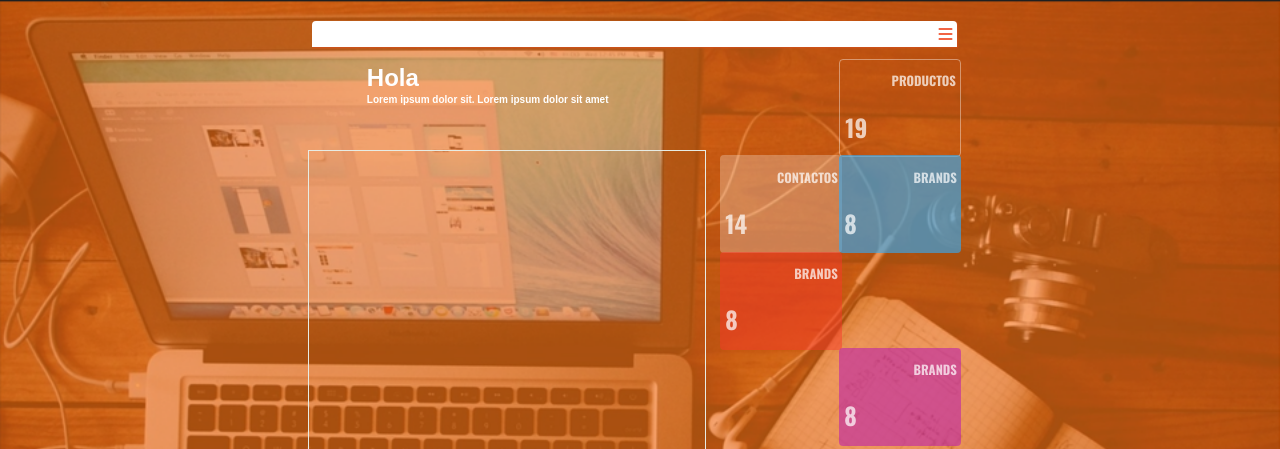
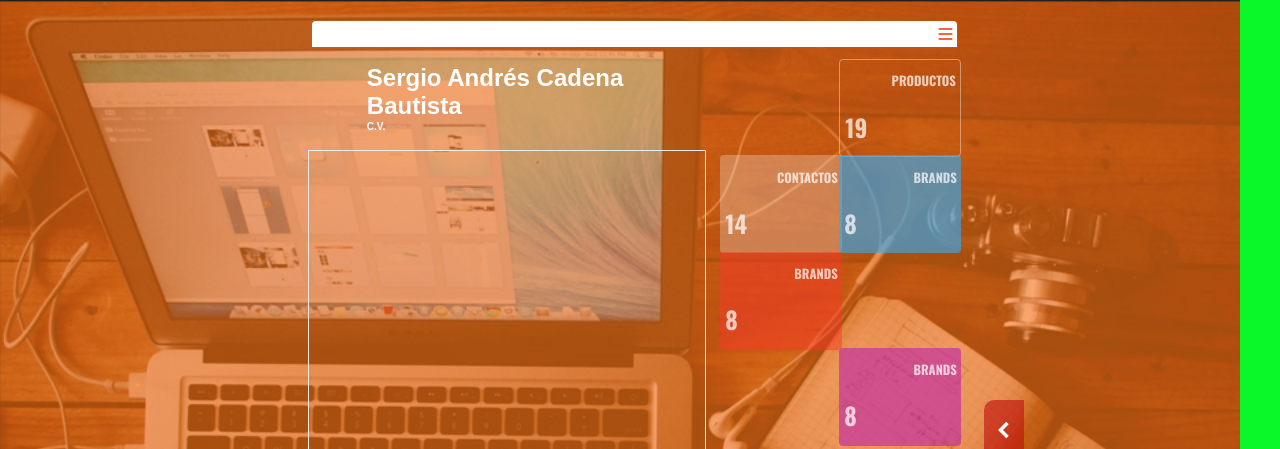
Before and after one commit to sergioacadena/sergioacadena.github.io, a plain HTML site: page docs/index.html in a window 1280 px wide. Shown: the top 449 px of the page. Drawn offline with nearby package versions, Linux system fonts and the light colour scheme; a web font is replaced by a local one.

Commit message:
Añadí el contenedor de menu lateral

```diff
--- a/docs/index.html
+++ b/docs/index.html
@@ -18,9 +18,8 @@
             </div>
         </nav>
         <article class="articuloInicio">
-            <h2>Hola</h2>
-            <h3>Lorem ipsum dolor sit. Lorem ipsum dolor
-                sit amet </h3>
+            <h2>Sergio Andrés Cadena Bautista</h2>
+            <h3>C.V.</h3>
         </article>
         <aside class="aside">
             <button class="aside__botonVacio"></button>
@@ -69,6 +68,18 @@
         </div>
 
     </div>
+    <div class="arrowMenu__left" id="arrowMenuleft">
+        <img src="assets/bxs-chevron-left.svg" class="menuLateral__arrow" id="menuLateralArrow" alt="">
 
+    </div>
+    <div class="arrowMenu" id="arrowMenu">
+
+
+        <div class="contendedor__Menu">
+
+        </div>
+    </div>
+
+    <script src="main.js"></script>
 </body>
 </html>
--- /dev/null
+++ b/docs/main.js
@@ -0,0 +1,20 @@
+document.getElementById("arrowMenuleft").addEventListener("click", function () {
+    const menu = document.getElementById("arrowMenu");
+
+    // Alternar el ancho entre 0 y 200px (o el ancho que desees)
+    if (menu.style.width === "40px" || menu.style.width === "") {
+      menu.style.width = "200px"; // Ancho al expandirse
+    } else {
+      menu.style.width = "40px"; // Vuelve al ancho original
+    }
+
+
+  });
+
+  const menuArrow = document.getElementById("menuLateralArrow");
+
+// Añadimos un evento click al elemento
+menuArrow.addEventListener("click", function () {
+  // Alternamos la clase 'rotate-180' con cada clic
+  menuArrow.classList.toggle("rotate-180");
+});
--- a/docs/styles.css
+++ b/docs/styles.css
@@ -16,8 +16,8 @@
 }
 
 body{
-    margin: 0%;
-    padding: 0%;
+    margin: 0;
+    padding: 0;
     background-image: url(assets/fondo.PNG);
     background-size: 100% auto;
     background-repeat: no-repeat;
@@ -303,3 +303,76 @@ span{
     z-index: 10;
 
 }
+
+.arrowMenu__left{
+
+    height: 60px;
+    width: 40px;
+    display: flex;
+    align-items: center;
+    justify-content: center;
+    border-top-left-radius: 10px;
+    border-bottom-left-radius: 10px;
+    position: absolute;
+    top: 50%;
+    right: 20%;
+    background-color: #be0c0c96;
+    z-index: 10;
+    color: #131212;
+    font-size: 24px;
+
+    transition: box-shadow 0.3s ease, transform 0.3s ease; /* Suaviza el efecto */
+    transition: transform 0.5s ease;
+
+}
+/* Clase para girar 180 grados */
+.rotate-180 {
+    transform: rotate(180deg);
+    transition: transform 0.5s ease; /* Suaviza el giro */
+  }
+.arrowMenu__left:hover{
+
+    box-shadow: 0 4px 8px rgba(0, 0, 0, 0.2); /* Sombra sutil */
+    background-color: #be0c0c;
+    cursor: pointer;
+}
+.arrowMenu{
+    height: 100%;
+    width: 40px;
+    position: fixed;
+    top: 0%;
+    box-sizing: border-box;
+    right: 0%;
+    margin: 0;
+    padding: 0;
+    display: flex;
+    flex-direction: row;
+    align-items: center;
+    justify-content: center;
+    overflow: hidden; /* Para evitar contenido que se desborde */
+    transition: width 0.5s ease; /* Suaviza el cambio de tamaño */
+    background-color: #0a69f8;
+    z-index: 10;
+    color: #131212;
+    font-size: 24px;
+
+}
+
+
+.menuLateral__arrow{
+    filter: invert(1); /* Invierte los colores */
+
+}
+.contendedor__Menu{
+    height: 100%;
+    width: 100%;
+    display: flex;
+    flex-direction: column;
+    align-items: center;
+    justify-content: center;
+    background-color: #0af82a;
+    z-index: 10;
+    color: #131212;
+    font-size: 24px;
+    transition: box-shadow 0.3s ease, transform 0.3s ease; /* Suaviza el efecto */
+}
```
Also changed, not shown: docs/assets/arrow.svg (added), docs/assets/bxs-chevron-left.svg (added), docs/assets/dashboard.svg (added), docs/assets/docs.svg (added), docs/assets/home.svg (added).
